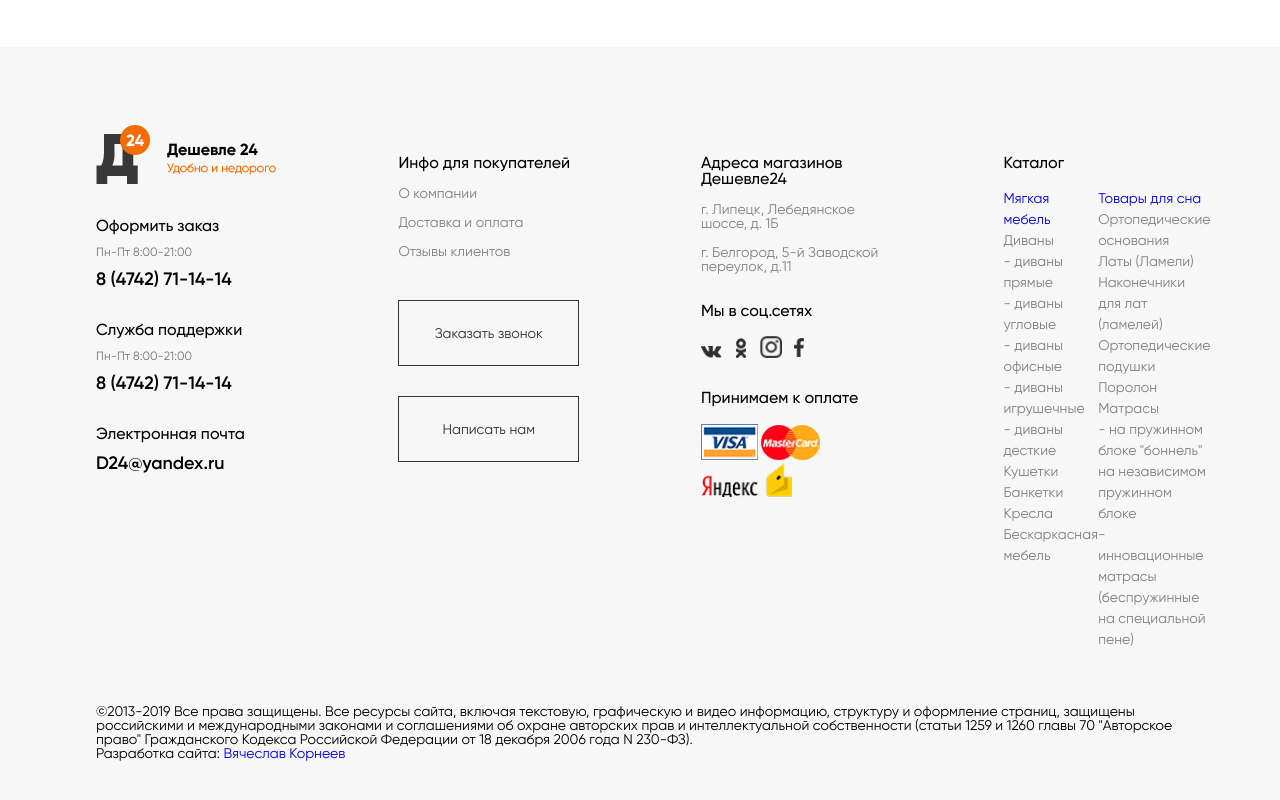
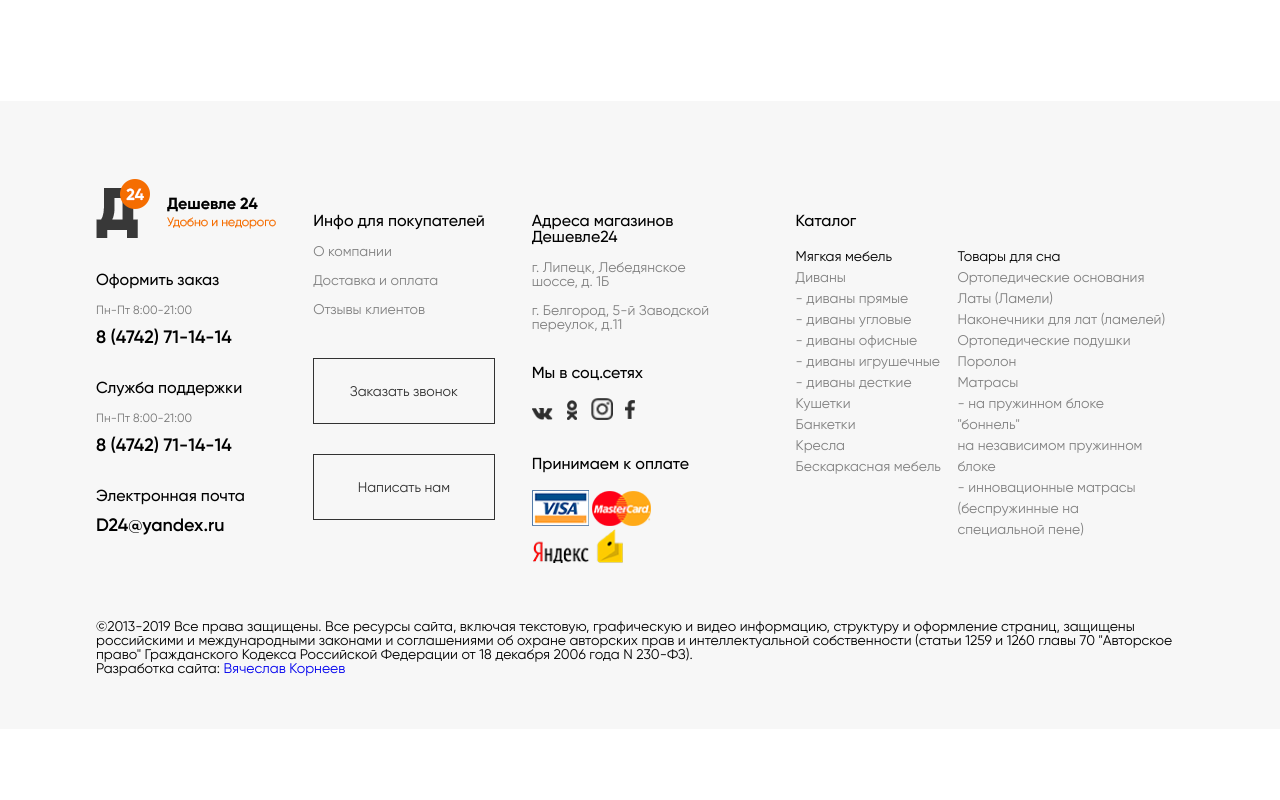
Before and after one commit to xleitor/Deshevle24, a plain HTML site: page index.html in a window 1280 px wide. Shown: the part 1636-2436 px from the top of the page. After the commit the page ends 2365 px from the top, so only its background shows below. Drawn offline with Linux system fonts and the light colour scheme.

Commit message:
deshevle

```diff
--- a/css/style.css
+++ b/css/style.css
@@ -146,9 +146,9 @@ header .container {
   display: flex;
   -ms-flex-wrap: wrap;
       flex-wrap: wrap;
-  -webkit-box-align: center;
-      -ms-flex-align: center;
-          align-items: center;
+  -webkit-box-align: stretch;
+      -ms-flex-align: stretch;
+          align-items: stretch;
   -webkit-box-pack: justify;
       -ms-flex-pack: justify;
           justify-content: space-between;
@@ -202,8 +202,11 @@ header .container .logo-wraper .burger {
 }
 
 header .container .logo-wraper .burger hr {
+  width: 100%;
   height: 2px;
   background-color: #fff;
+  -webkit-transition: 0.3s;
+  transition: 0.3s;
 }
 
 header .container .logo-wraper .burger hr + hr {
@@ -220,18 +223,32 @@ header .container .logo {
   margin-left: 45px;
 }
 
+.header-btns {
+  display: -webkit-box;
+  display: -ms-flexbox;
+  display: flex;
+  -webkit-box-align: center;
+      -ms-flex-align: center;
+          align-items: center;
+  margin-right: -1px;
+}
+
+.header-btns a {
+  padding: 0 32px;
+  display: -webkit-box;
+  display: -ms-flexbox;
+  display: flex;
+  -webkit-box-align: center;
+      -ms-flex-align: center;
+          align-items: center;
+}
+
 .header-btns a:nth-child(1) {
-  padding: 32px;
   border-left: 1px solid #f5f5f5;
   border-right: 1px solid #f5f5f5;
 }
 
-.header-btns a:nth-child(2) {
-  padding: 32px;
-}
-
 .header-btns a:nth-child(3) {
-  padding: 32px;
   border-left: 1px solid #f5f5f5;
   border-right: 1px solid #f5f5f5;
 }
@@ -243,13 +260,12 @@ header .container .logo {
 
 .catalog-menu-wrap {
   position: absolute;
-  top: 100%;
+  display: -webkit-box;
+  display: -ms-flexbox;
+  display: flex;
 }
 
 .catalog-menu-wrap .container {
-  display: -webkit-box;
-  display: -ms-flexbox;
-  display: flex;
   width: 85%;
   margin: 0 auto;
 }
@@ -353,6 +369,12 @@ main .container .article-list .article-list-item .article-date span {
   width: 16%,666%;
 }
 
+main .container .article-title {
+  font-size: 16px;
+  font-weight: bold;
+  padding-bottom: 32px;
+}
+
 footer {
   padding-top: 78px;
   background-color: #f7f7f7;
@@ -372,60 +394,48 @@ footer .container {
   padding-bottom: 54px;
 }
 
-footer .container .footer-column {
-  width: 16,6%;
+footer .container .footer-column:nth-child(1) {
+  width: 16.666% 0;
 }
 
-footer .container .footer-column .footer-column-contact {
-  width: 16,6%;
+footer .container .footer-column:nth-child(1) .footer-column-contact {
+  width: 83.3333%;
 }
 
-footer .container .footer-column .footer-column-contact .footer-column-support {
+footer .container .footer-column:nth-child(1) .footer-column-contact .footer-column-support {
   font-size: 16px;
   font-weight: 500;
   padding-top: 34px;
 }
 
-footer .container .footer-column .footer-column-contact .footer-column-time {
+footer .container .footer-column:nth-child(1) .footer-column-contact .footer-column-time {
   font-size: 12px;
   color: #767676;
+  padding-top: 16px;
 }
 
-footer .container .footer-column .footer-column-contact .footer-column-call {
+footer .container .footer-column:nth-child(1) .footer-column-contact .footer-column-call {
   font-size: 18px;
   font-weight: 600;
   padding-top: 12px;
 }
 
-footer .container .footer-column {
-  width: 16.6%;
+footer .container .footer-column:nth-child(2) {
+  width: 16.6666%;
 }
 
-footer .container .footer-column .footer-column-support {
-  width: 16,66%;
+footer .container .footer-column:nth-child(2) .footer-column-support {
   font-size: 16px;
   font-weight: 500;
-  padding-top: 30px;
+  padding-top: 34px;
 }
 
-footer .container .footer-column .footer-column-time {
-  font-size: 12px;
-  color: #767676;
-  padding-top: 12px;
-}
-
-footer .container .footer-column .footer-column-call {
-  font-size: 18px;
-  font-weight: 600;
-  padding-top: 12px;
-}
-
-footer .container .footer-column .footer-column-info {
+footer .container .footer-column:nth-child(2) .footer-column-info {
   color: #818181;
   padding-top: 15px;
 }
 
-footer .container .footer-column .footer-column-link {
+footer .container .footer-column:nth-child(2) .footer-column-link {
   color: #323232;
   padding: 25px 45px;
   border: 1px solid #323232;
@@ -436,15 +446,15 @@ footer .container .footer-column .footer-column-link {
   padding-right: 0;
 }
 
-footer .container .footer-column .footer-column-link:nth-child(1) {
+footer .container .footer-column:nth-child(2) .footer-column-link:nth-child(1) {
   margin-top: 42px;
 }
 
-footer .container .footer-column .footer-column-link:nth-child(2) {
+footer .container .footer-column:nth-child(2) .footer-column-link:nth-child(2) {
   margin-top: 30px;
 }
 
-footer .container .footer-column .footer-column-link:hover {
+footer .container .footer-column:nth-child(2) .footer-column-link:hover {
   background-color: #f56d01;
   color: #ffffff;
   border: 1px solid #f56d01;
@@ -452,30 +462,108 @@ footer .container .footer-column .footer-column-link:hover {
   transition: 0.3s;
 }
 
-footer .container .footer-column .footer-socials-wrapper {
+footer .container .footer-column:nth-child(3) {
+  width: 20.8333%;
+}
+
+footer .container .footer-column:nth-child(3) .footer-column-addres {
+  width: 87.5%;
+}
+
+footer .container .footer-column:nth-child(3) .footer-column-addres .footer-column-support {
+  font-size: 16px;
+  font-weight: 500;
+  padding-top: 34px;
+}
+
+footer .container .footer-column:nth-child(3) .footer-column-addres .footer-column-info {
+  color: #818181;
+  padding-top: 15px;
+}
+
+footer .container .footer-column:nth-child(3) .footer-column-socials .footer-column-support {
+  font-size: 16px;
+  font-weight: 500;
+  padding-top: 34px;
+}
+
+footer .container .footer-column:nth-child(3) .footer-column-socials .footer-socials-wrapper {
   margin-top: 17px;
 }
 
-footer .container .footer-column .footer-socials-wrapper .footer-socials {
+footer .container .footer-column:nth-child(3) .footer-column-socials .footer-socials-wrapper .footer-socials {
   padding-right: 9px;
 }
 
-footer .container .footer-column .footer-column-payment-wrapper {
+footer .container .footer-column:nth-child(3) .footer-column-payment .footer-column-support {
+  font-size: 16px;
+  font-weight: 500;
+  padding-top: 34px;
+}
+
+footer .container .footer-column:nth-child(3) .footer-column-payment .footer-column-payment-wrapper {
   margin-top: 17px;
   padding-right: 20px;
 }
 
-footer .container .footer-column .footer-column-furniture {
+footer .container .footer-column:nth-child(4) {
+  width: 35.7%;
+}
+
+footer .container .footer-column:nth-child(4) .footer-column-support {
+  font-size: 16px;
+  font-weight: 500;
+  padding-top: 34px;
+}
+
+footer .container .footer-column:nth-child(4) .footer-column-furniture {
   display: -webkit-box;
   display: -ms-flexbox;
   display: flex;
-  width: 37.5%;
   padding-top: 17px;
   line-height: 1.5;
 }
 
+footer .container .footer-column:nth-child(4) .footer-column-furniture .footer-furniture:nth-child(1) {
+  width: 41.6666%;
+}
+
+footer .container .footer-column:nth-child(4) .footer-column-furniture .footer-furniture:nth-child(1) a {
+  font-size: 14px;
+  color: #000;
+  font-weight: 400;
+}
+
+footer .container .footer-column:nth-child(4) .footer-column-furniture .footer-furniture:nth-child(1) .footer-column-info {
+  color: #818181;
+  padding-top: 15px;
+}
+
+footer .container .footer-column:nth-child(4) .footer-column-furniture .footer-furniture:nth-child(1) .footer-column-info:hover {
+  color: #ce5d03;
+}
+
+footer .container .footer-column:nth-child(4) .footer-column-furniture .footer-furniture:nth-child(2) {
+  width: 54.1666%;
+}
+
+footer .container .footer-column:nth-child(4) .footer-column-furniture .footer-furniture:nth-child(2) a {
+  font-size: 14px;
+  color: #000;
+  font-weight: 400;
+}
+
+footer .container .footer-column:nth-child(4) .footer-column-furniture .footer-furniture:nth-child(2) .footer-column-info {
+  color: #818181;
+  padding-top: 15px;
+}
+
+footer .container .footer-column:nth-child(4) .footer-column-furniture .footer-furniture:nth-child(2) .footer-column-info:hover {
+  color: #ce5d03;
+}
+
 footer .container-copyright {
-  width: 85%;
+  width: 95%;
   display: -webkit-box;
   display: -ms-flexbox;
   display: flex;
@@ -490,10 +578,16 @@ footer .container-copyright {
 }
 
 footer .container-copyright .copyright-item {
+  width: 79.1666;
   font-size: 12px;
   color: #767676;
   padding-top: 23px;
   padding-bottom: 23px;
+}
+
+footer .container-copyright .copyright-item span {
+  font-size: 12px;
+  color: #767676;
 }
 
 footer .container-copyright span {
@@ -505,3 +599,7 @@ footer .container-copyright a {
   font-size: 12px;
   color: #3f6dfe;
 }
+
+footer .container-copyright a:hover {
+  color: #ce5d03;
+}
```
